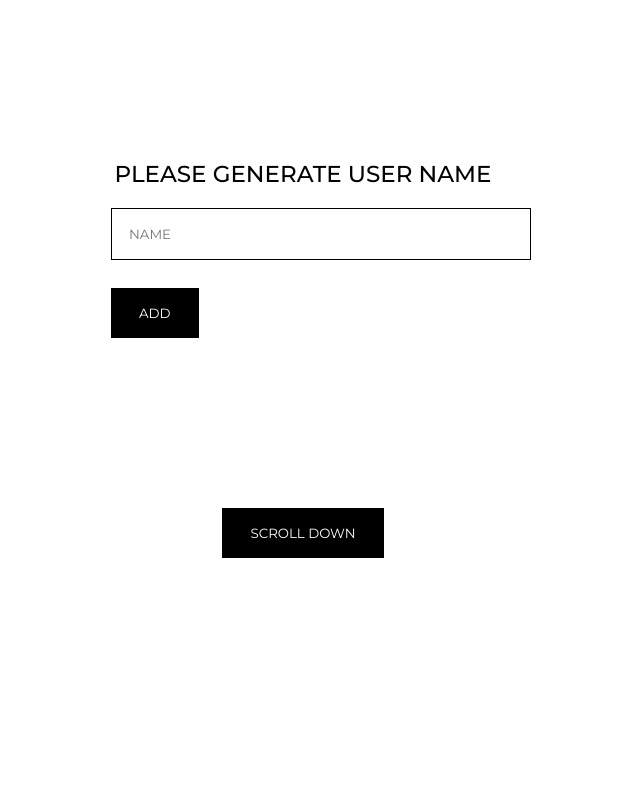
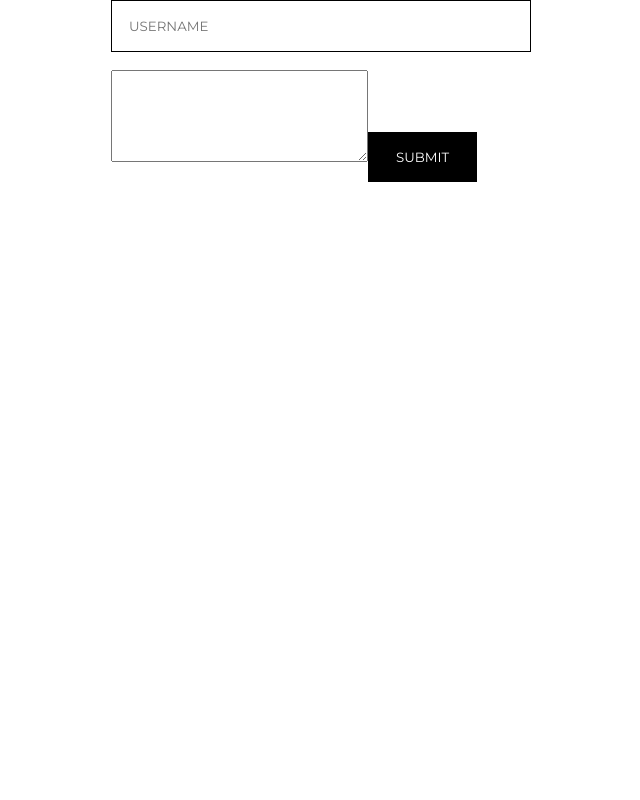
Before and after one commit to riazakhanda017ksn/wood-worth-cabinetry, a React (Create React App) app: page / in a window 1280 px wide. Shown: the top 800 px of the page, without its empty margins (337-977 px from the left). Built offline with nearby package versions, Linux system fonts and the light colour scheme.

Commit message:
a mega todo app done by me

```diff
--- a/package.json
+++ b/package.json
@@ -14,6 +14,7 @@
     "react-dom": "^18.2.0",
     "react-icons": "^4.4.0",
     "react-scripts": "5.0.1",
+    "uuid": "^9.0.0",
     "web-vitals": "^2.1.4"
   },
   "scripts": {
--- a/src/App.js
+++ b/src/App.js
@@ -1,20 +1,47 @@
+// import React from "react";
+// import { useState } from "react";
+// import AddToDo from "./components/TodoApp/AddToDo/AddToDo";
+// import Todo from "./components/TodoApp/Todo/Todo";
+
+// const toDoData = ["mr rayan", "mr charlie", "mr alex", "mr nafi"];
+// function App() {
+//   const [todoData, setTodoData] = useState(toDoData);
+//   const handleData = (data) => {
+//     setTodoData([...todoData, data]);
+//   };
+//   return (
+//     <>
+//       <AddToDo liftingData={handleData} />
+//       <Todo todoData={todoData} />
+//     </>
+//   );
+// }
+
+// export default App;
+
 import React from "react";
 import { useState } from "react";
-import AddToDo from "./components/TodoApp/AddToDo/AddToDo";
-import Todo from "./components/TodoApp/Todo/Todo";
-
-const toDoData = ["mr rayan", "mr charlie", "mr alex", "mr nafi"];
-function App() {
-  const [todoData, setTodoData] = useState(toDoData);
-  const handleData = (data) => {
-    setTodoData([...todoData, data]);
+import Container from "./components/MegaTodo/Container/Container";
+import DataAdd from "./components/MegaTodo/DataAdd/DataAdd";
+import { v4 as uuidv4 } from "uuid";
+const App = () => {
+  const [data, setData] = useState([]);
+  const liftingFunction = (data) => {
+    setData((oldData) => {
+      return [...oldData, { id: uuidv4(), data }];
+    });
+  };
+  const handleDataRemove = (id) => {
+    setData((data) => {
+      return data.filter((item) => item.id !== id);
+    });
   };
   return (
-    <>
-      <AddToDo liftingData={handleData} />
-      <Todo todoData={todoData} />
-    </>
+    <div className="todo_app">
+      <DataAdd liftingFunction={liftingFunction} />
+      <Container data={data} handleDataRemove={handleDataRemove} />
+    </div>
   );
-}
+};
 
 export default App;
--- /dev/null
+++ b/src/components/MegaTodo/Container/Container.jsx
@@ -0,0 +1,19 @@
+import React from "react";
+import ShowData from "../ShowData/ShowData";
+const Container = (props) => {
+  const { handleDataRemove } = props;
+
+  return (
+    <div className="container">
+      {props?.data?.map((item) => (
+        <ShowData
+          key={item.id}
+          item={item}
+          liftingFunction={handleDataRemove}
+        />
+      ))}
+    </div>
+  );
+};
+
+export default Container;
--- /dev/null
+++ b/src/components/MegaTodo/DataAdd/DataAdd.jsx
@@ -0,0 +1,49 @@
+import React, { useState } from "react";
+
+const DataAdd = (props, id) => {
+  const [name, setName] = useState({
+    username: "",
+    description: "",
+  });
+
+  const { username, description } = name;
+
+  const handleAddData = (e) => {
+    setName((name) => {
+      return { ...name, [e.target.name]: e.target.value };
+    });
+  };
+
+  const handleSubmit = (e) => {
+    e.preventDefault();
+    props.liftingFunction(name);
+    setName({
+      username: "",
+      description: "",
+    });
+  };
+  return (
+    <div className="add_data">
+      <form onSubmit={handleSubmit}>
+        <input
+          type="text"
+          value={username}
+          name="username"
+          placeholder="username"
+          onChange={handleAddData}
+        />{" "}
+        <br />
+        <textarea
+          cols="30"
+          rows="6 "
+          name="description"
+          value={description}
+          onChange={handleAddData}
+        ></textarea>
+        <button type="submit">submit</button>
+      </form>
+    </div>
+  );
+};
+
+export default DataAdd;
--- /dev/null
+++ b/src/components/MegaTodo/ShowData/ShowData.jsx
@@ -0,0 +1,18 @@
+import React from "react";
+
+const ShowData = (props) => {
+  const { username, description } = props.item.data;
+  const { id } = props.item;
+  const handleDelete = (id) => {
+    props.liftingFunction(id);
+  };
+  return (
+    <div className="Show_data">
+      <h1>{username}</h1>
+      <h1>{description}</h1>
+      <button onClick={() => handleDelete(id)}>delete</button>
+    </div>
+  );
+};
+
+export default ShowData;
```
Also changed, not shown: 1 other file (tests, documents, lock files or other folders).
